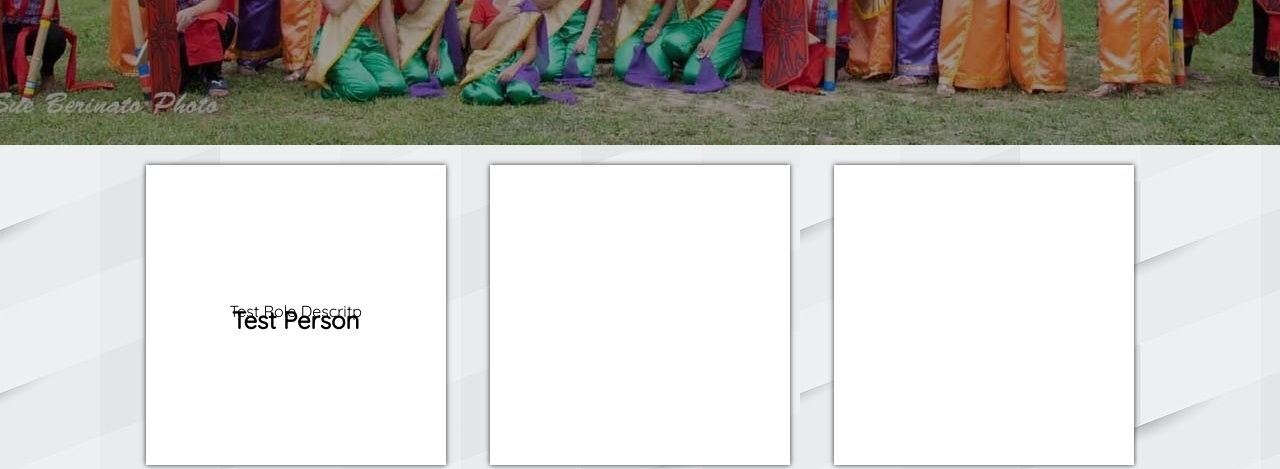
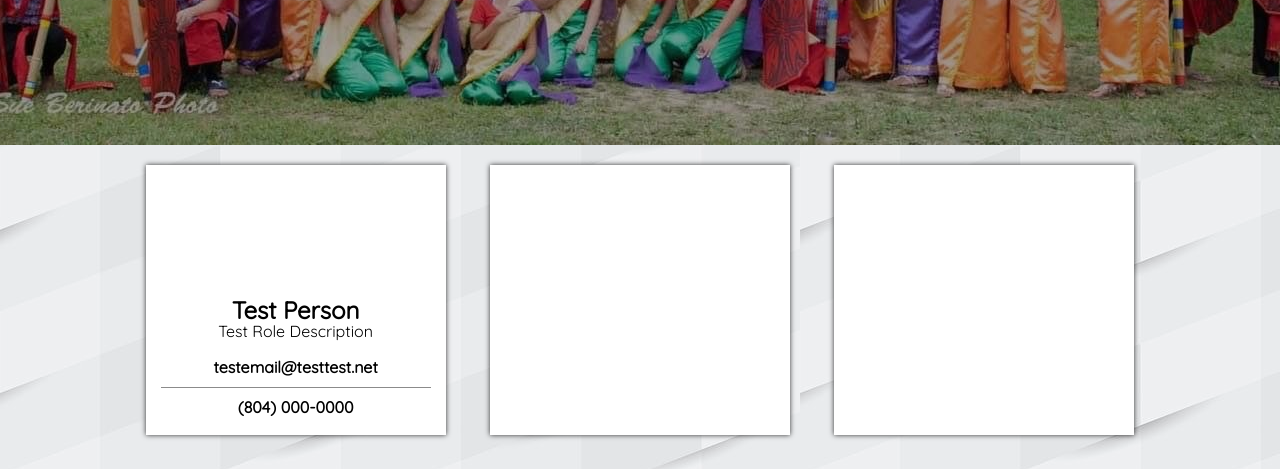
Before and after one commit to t3rminal0ne/t3rminal0ne.github.io, a plain HTML site: page contacts/contacts.html in a window 1280 px wide. Shown: the part 331-800 px from the top of the page. Drawn offline with Linux system fonts and the light colour scheme.

Commit message:
created contact-block and cleaned up homepage

```diff
--- a/contacts/contacts.css
+++ b/contacts/contacts.css
@@ -148,14 +148,36 @@ CONTENT HOLDER MAIN
     margin:20px;
 
     width:300px;
-    height:300px;
+    height:270px;
     background-color:white;
     box-shadow: 0px 0px 5px rgba(0,0,0,.8);
 }
 
-.contact-block h1, h2, h3, h4, h5, h6, p {
+.contact-block h2 {
     position:absolute;
-    top:120px;
+    top:110px;
     width:100%;
+}
 
+.contact-block .email-h4 {
+    position:absolute;
+    top:170px;
+    width:90%;
+    left:5%;
+
+    padding-bottom:10px;
+    border-bottom: 1px solid rgb(139, 139, 139)
 }
+
+.contact-block .phone-h4 {
+    position:absolute;
+    top:210px;
+    width:90%;
+    left:5%;
+}
+
+.contact-block p {
+    position:absolute;
+    top:140px;
+    width:100%;
+}
--- a/contacts/contacts.html
+++ b/contacts/contacts.html
@@ -32,16 +32,10 @@
         <div id='content-holder-main'>
             <div class='contact-block' id='contact-block-cielo'>
                 <h2>Test Person</h2>
-                <p>Test Role Descritp</p>
-            </div>
-            <div class='contact-block' id='contact-block-cielo'>
+                <p>Test Role Description</p>
 
-            </div>
-            <div class='contact-block' id='contact-block-cielo'>
-
-            </div>
-            <div class='contact-block' id='contact-block-cielo'>
-
+                <h4 class='email-h4'>testemail@testtest.net</h4>
+                <h4 class='phone-h4'>(804) 000-0000</h4>
             </div>
             <div class='contact-block' id='contact-block-cielo'>
 
--- a/contacts/contacts.js
+++ b/contacts/contacts.js
@@ -1,4 +1,4 @@
 const logoImage = document.getElementById('logo')
 logoImage.addEventListener('click', ()=>{
-    window.location = "./index.html"
+    window.location = "../index.html"
 })
```
Also changed, not shown: index.css (+9 -13 lines).
